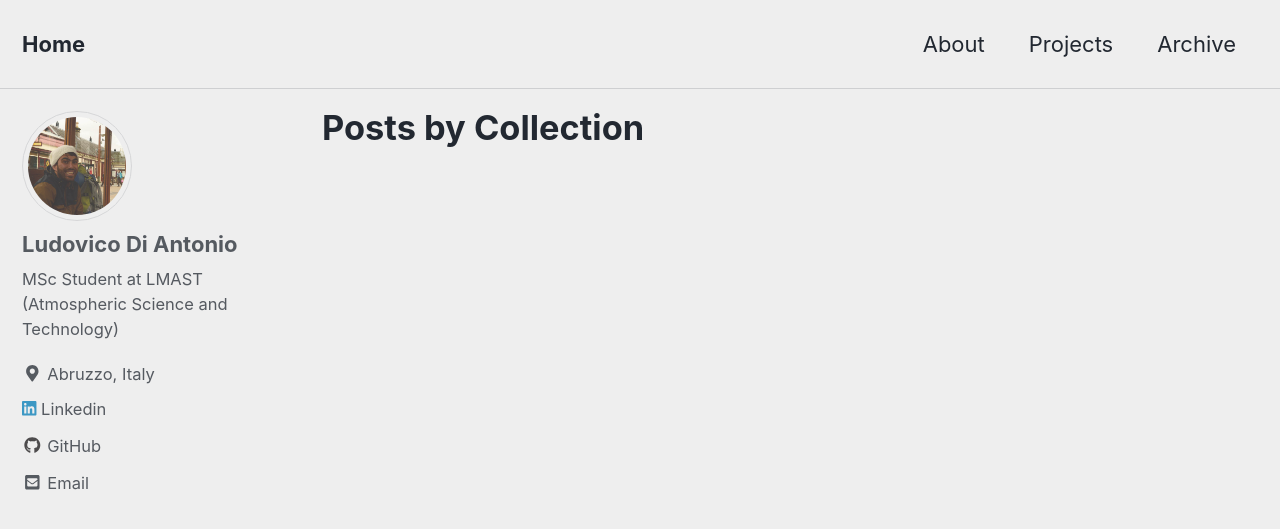
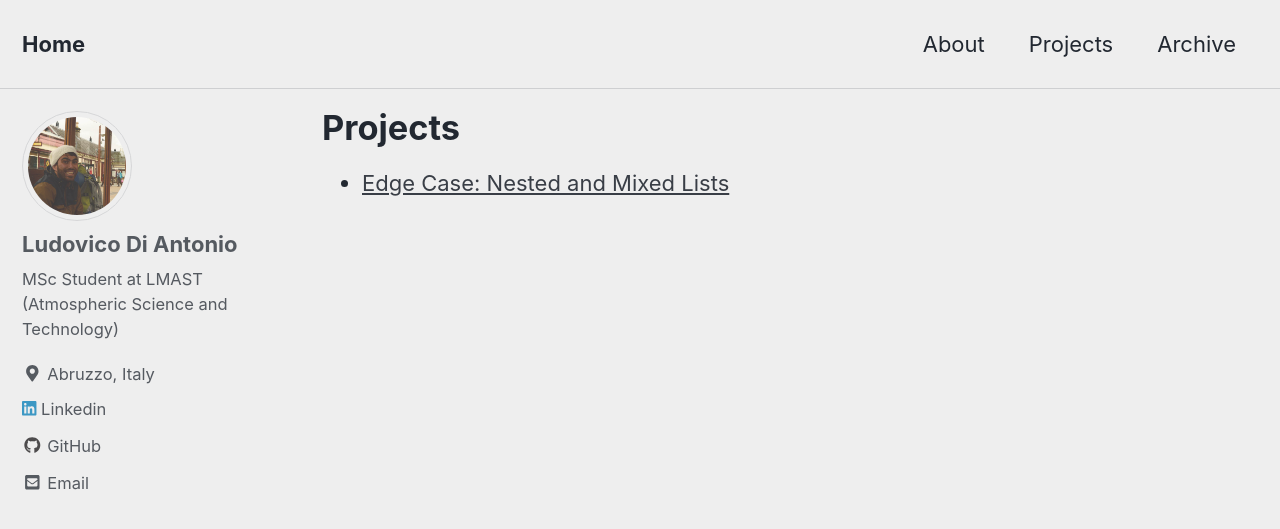
Before and after one commit to emryslda/emryslda.github.io, a Jekyll site: the page built from Projects/index.html, in a window 1280 px wide and 900 px high. Shown: the top 529 px of the window. Built offline with Jekyll 4.4.1, drawn with Linux system fonts in a browser that asks for light colours; cached includes are drawn as plain includes; nearby versions of some CDN libraries.

Commit message:
Initial commit

```diff
--- a/Projects/index.html
+++ b/Projects/index.html
@@ -1,14 +1,12 @@
 ---
 layout: archive
-title: "Posts by Collection"
+title: "Projects"
 author_profile: true
 ---
 
-{% for category in site.categories[Codes] %}
-  <h3>{{ category[0] }}</h3>
+{% for post in site.categories['Codes'] %}
   <ul>
-    {% for post in category[1] %}
-      <li><a href="{{ post.url }}">{{ post.title }}</a></li>
-    {% endfor %}
+	<li><a href="{{ post.url }}">{{ post.title }}</a></li>
   </ul>
+
 {% endfor %}
--- a/_config.yml
+++ b/_config.yml
@@ -260,10 +260,7 @@ compress_html:
   ignore:
     envs: development
 
-# Collections
-collections:
-  category:
-    output: true
+
 
 # Defaults
 defaults:
@@ -278,9 +275,3 @@ defaults:
       comments:  true
       share: true
       related: true
-  -
-    scope:
-      path: ""
-      type: category
-    values:
-      layout: "category"
```
